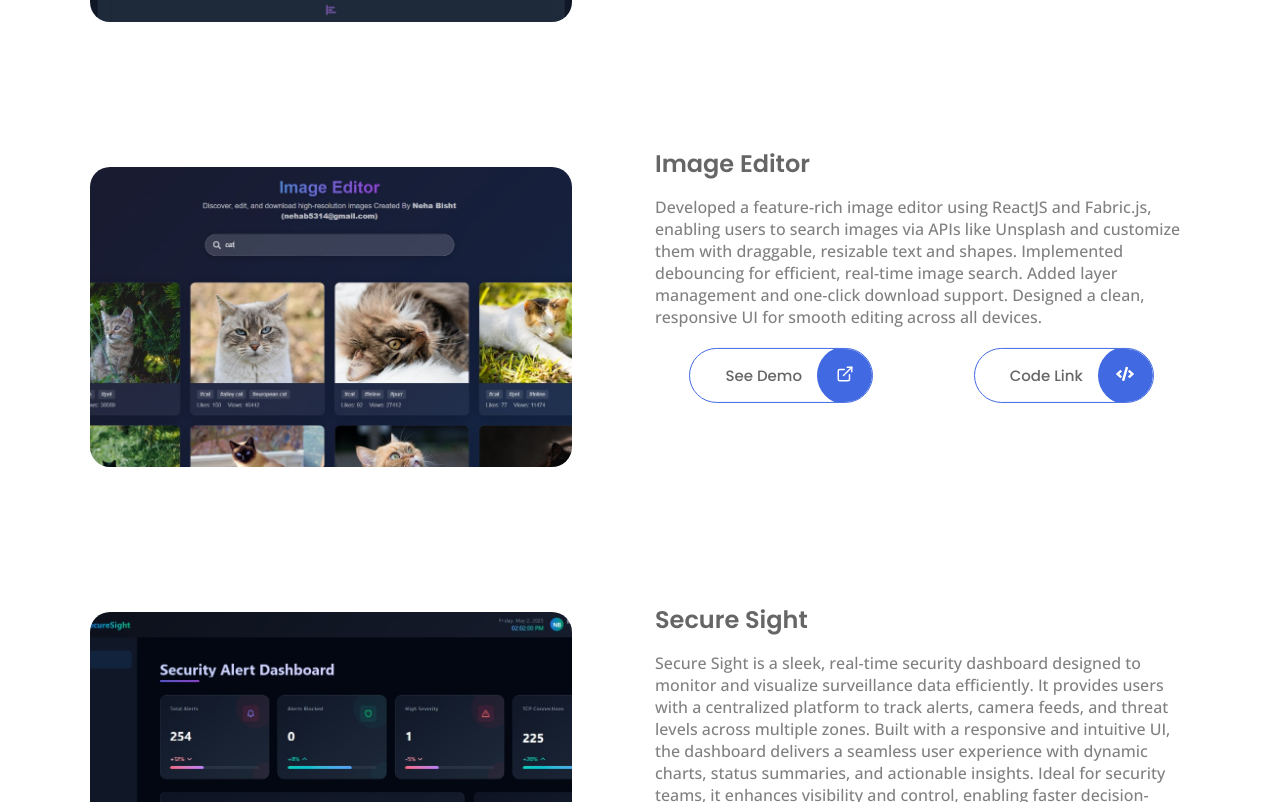
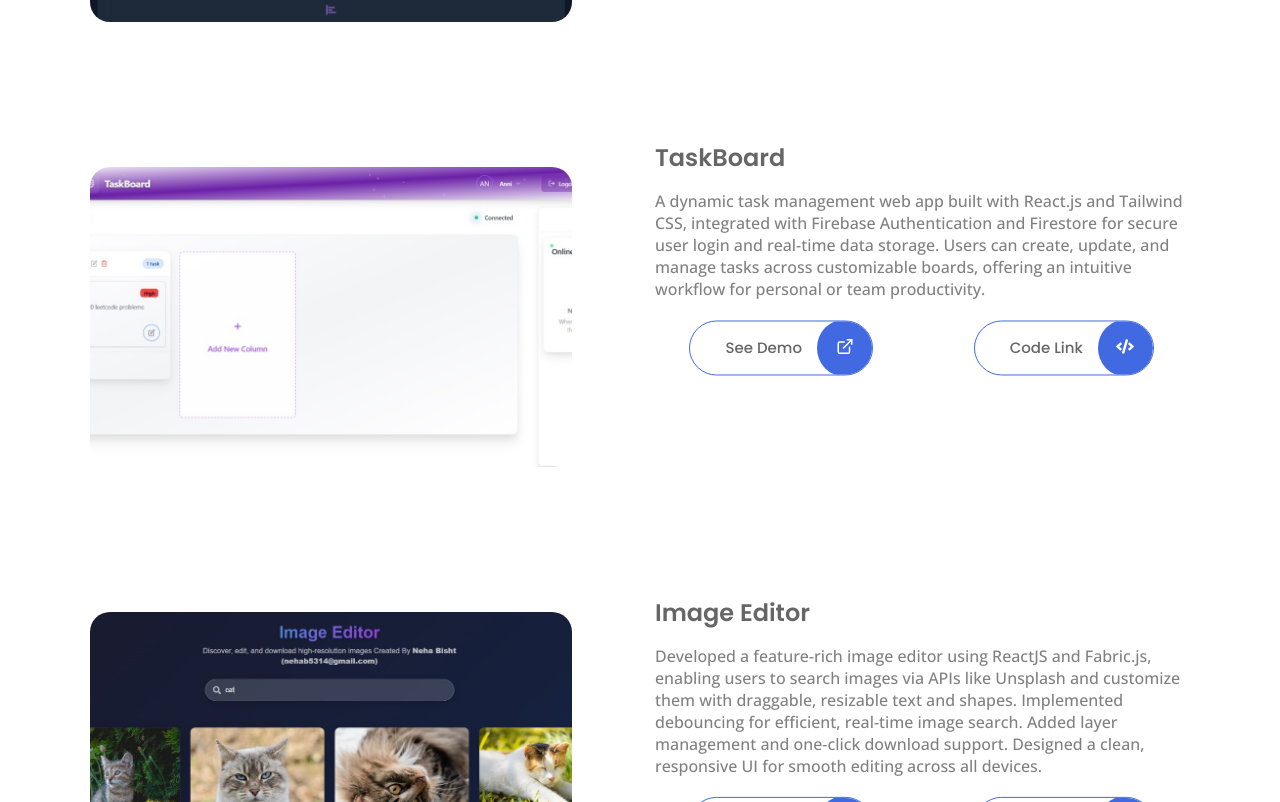
Before and after one commit to codingpartnerNB/my-portfolio, a React (Vite) app: page /portfolio in a window 1280 px wide. Shown: the part 1018-1820 px from the top of the page. Built offline with nearby package versions, Linux system fonts and the light colour scheme.

Commit message:
Adding two amazing projects in my portfolio

```diff
--- a/src/data.jsx
+++ b/src/data.jsx
@@ -9,11 +9,13 @@ import Project1 from './assets/project-1.jpg';
 import Project2 from './assets/project-2.jpg';
 import Project3 from './assets/project-3.jpg';
 import Project4 from './assets/login-signup.jpg';
-import Project5 from './assets/Dice Game.jpg';
+import Project5 from './assets/healthcare-dashboard.jpg';
 import Project6 from './assets/secure-sight.jpg';
-import Project7 from './assets/image-editor.jpg';
-import Project8 from './assets/poll-spark.jpg';
-import Project9 from './assets/blog-hub.jpg';
+import Project7 from './assets/Dice Game.jpg';
+import Project8 from './assets/image-editor.jpg';
+import Project9 from './assets/task-board.jpg';
+import Project10 from './assets/poll-spark.jpg';
+import Project11 from './assets/blog-hub.jpg';
 
 import Theme1 from './assets/blue.png';
 import Theme2 from './assets/red.png';
@@ -183,28 +185,44 @@ export const skills = [
 
 export const portfolio = [
   {
-    id: 9,
-    img: Project9,
+    id: 11,
+    img: Project11,
     title: 'Blog Hub',
     details: 'Blog Hub is a dynamic blogging application that allows users to create, read, update, and delete blog posts with ease. Built with a responsive frontend and real-time backend integration, it delivers a smooth and interactive experience for both writers and readers. The application features user authentication, enabling personalized content management. Users can also comment on posts, fostering community engagement. The clean and modern design ensures an intuitive user experience across all devices.',
     demoProject: 'https://blog-hub-eta.vercel.app/blogs',
     gitUrl: 'https://github.com/codingpartnerNB/blog-hub.git'
   },
   {
-    id: 8,
-    img: Project8,
+    id: 10,
+    img: Project10,
     title: 'Poll Spark',
     details: 'Engineered a full-stack web application using React.js, Node.js, Express, and MongoDB, enabling users to create, share, and vote in polls instantly. Implemented real-time vote updates using Socket.IO, allowing seamless live interaction without page refreshes. Designed a responsive and intuitive UI with React Hooks and Context API, enhancing user experience across all devices. Focused on scalability, real-time performance, and clean code architecture, making the app production-ready.',
     demoProject: 'https://poll-spark.vercel.app/',
     gitUrl: 'https://github.com/codingpartnerNB/live-poll.git'
   },
   {
-    id: 7,
-    img: Project7,
+    id: 9,
+    img: Project9,
+    title: 'TaskBoard',
+    details: 'A dynamic task management web app built with React.js and Tailwind CSS, integrated with Firebase Authentication and Firestore for secure user login and real-time data storage. Users can create, update, and manage tasks across customizable boards, offering an intuitive workflow for personal or team productivity.',
+    demoProject: 'https://task-board-37e3.vercel.app/',
+    gitUrl: 'https://github.com/codingpartnerNB/task-board.git'
+  },
+  {
+    id: 8,
+    img: Project8,
     title: 'Image Editor',
     details: 'Developed a feature-rich image editor using ReactJS and Fabric.js, enabling users to search images via APIs like Unsplash and customize them with draggable, resizable text and shapes. Implemented debouncing for efficient, real-time image search. Added layer management and one-click download support. Designed a clean, responsive UI for smooth editing across all devices.',
     demoProject: 'https://image-editor-beta-pied.vercel.app/',
     gitUrl: 'https://github.com/codingpartnerNB/image-editor.git'
+  },
+  {
+    id: 7,
+    img: Project7,
+    title: 'Dice Games',
+    details: 'Dice Games is a fun and interactive project that features two classic, dice-based games: Tic Tac Toe and Snakes and Ladders. Both games incorporate the use of dice mechanics to enhance gameplay and bring a fresh twist to these timeless favorites. The project combines strategy and chance, making it engaging for players of all ages.',
+    demoProject: 'https://dice-games-xi.vercel.app/',
+    gitUrl: 'https://github.com/codingpartnerNB/dice-games.git'
   },
   {
     id: 6,
@@ -217,10 +235,10 @@ export const portfolio = [
   {
     id: 5,
     img: Project5,
-    title: 'Dice Games',
-    details: 'Dice Games is a fun and interactive project that features two classic, dice-based games: Tic Tac Toe and Snakes and Ladders. Both games incorporate the use of dice mechanics to enhance gameplay and bring a fresh twist to these timeless favorites. The project combines strategy and chance, making it engaging for players of all ages.',
-    demoProject: 'https://dice-games-xi.vercel.app/',
-    gitUrl: 'https://github.com/codingpartnerNB/dice-games.git'
+    title: 'HealthCare Dashboard',
+    details: 'A responsive static web dashboard built using React.js and plain CSS, designed to display key health care metrics and data insights. It features clean UI components, modern layout, and user-friendly interactions suitable for a medical or wellness-related admin panel.',
+    demoProject: 'https://health-care-dashboard-nu.vercel.app/',
+    gitUrl: 'https://github.com/codingpartnerNB/health-care-dashboard.git'
   },
   {
     id: 4,
```
Also changed, not shown: src/assets/healthcare-dashboard.jpg (added), src/assets/task-board.jpg (added).
